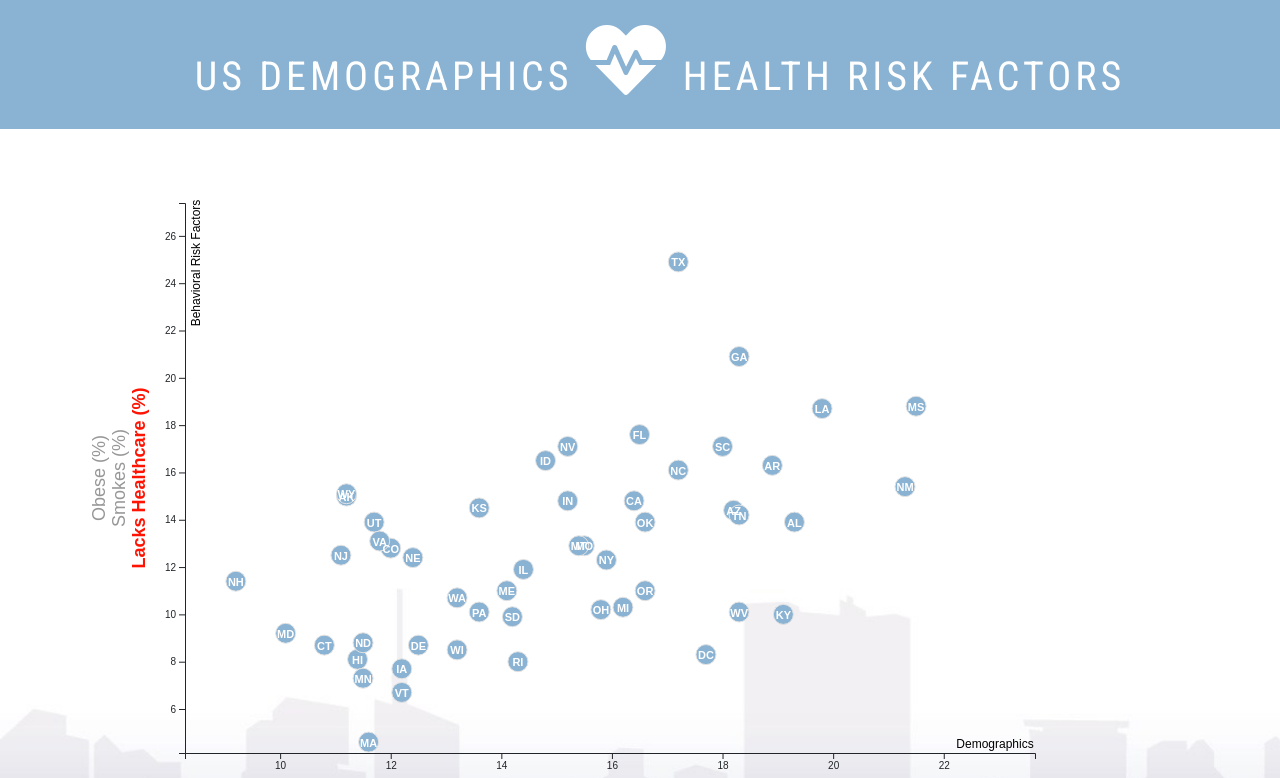
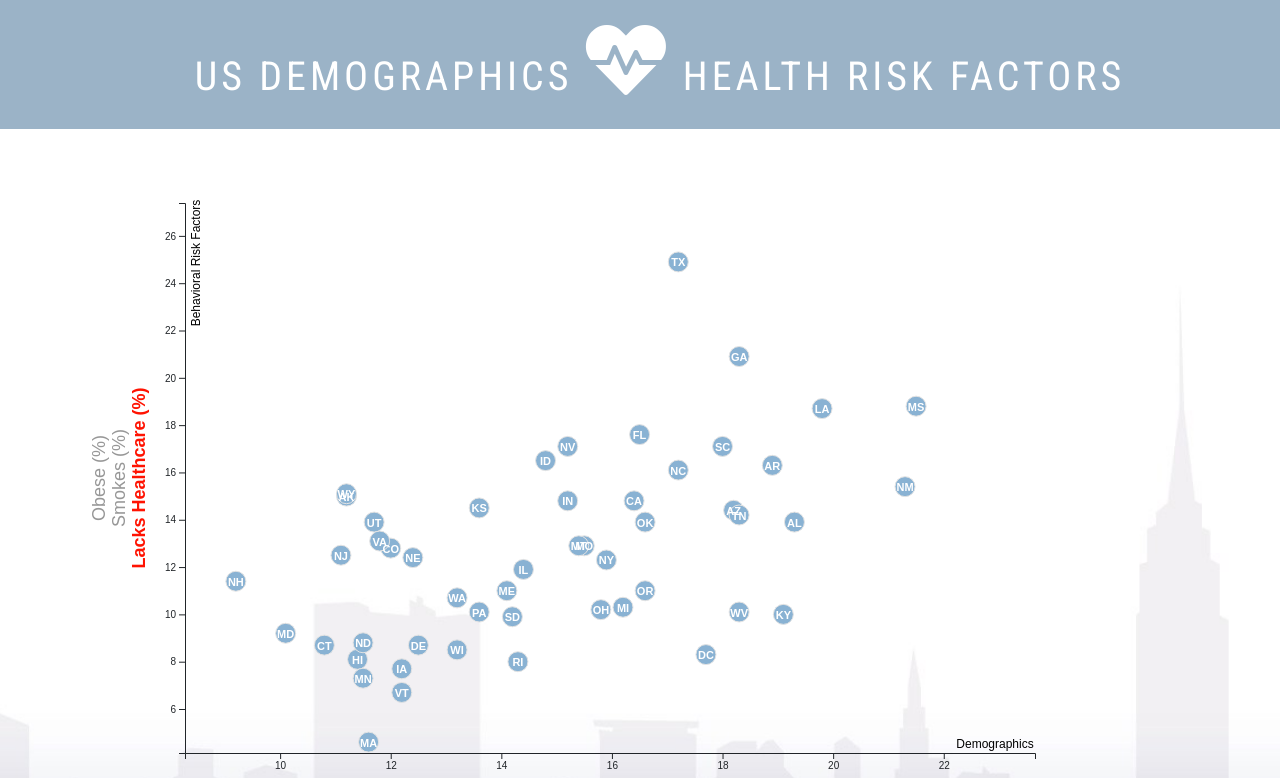
Before and after one commit to sheetalbongale/D3-Data-Journalism, a plain HTML site: page index.html in a window 1280 px wide. Shown: the top 778 px of the page. Drawn offline with nearby package versions, Linux system fonts and the light colour scheme.

Commit message:
Change css

```diff
--- a/assets/css/style.css
+++ b/assets/css/style.css
@@ -1,7 +1,7 @@
 .header{
   margin-top: 0;
   font-family: 'Roboto Condensed', sans-serif;
-  background: #89b2d3;
+  background: #9bb3c7;
   color: white;
   padding:20px;
   padding-left: 60px;
@@ -28,6 +28,7 @@ body {
   background-image: url("../../images/background.jpg");
   background-repeat: no-repeat;
   background-size: cover;
+  background-position: bottom;
 
   /* Padding bottom by footer height */
   padding-bottom: 80px;
```
